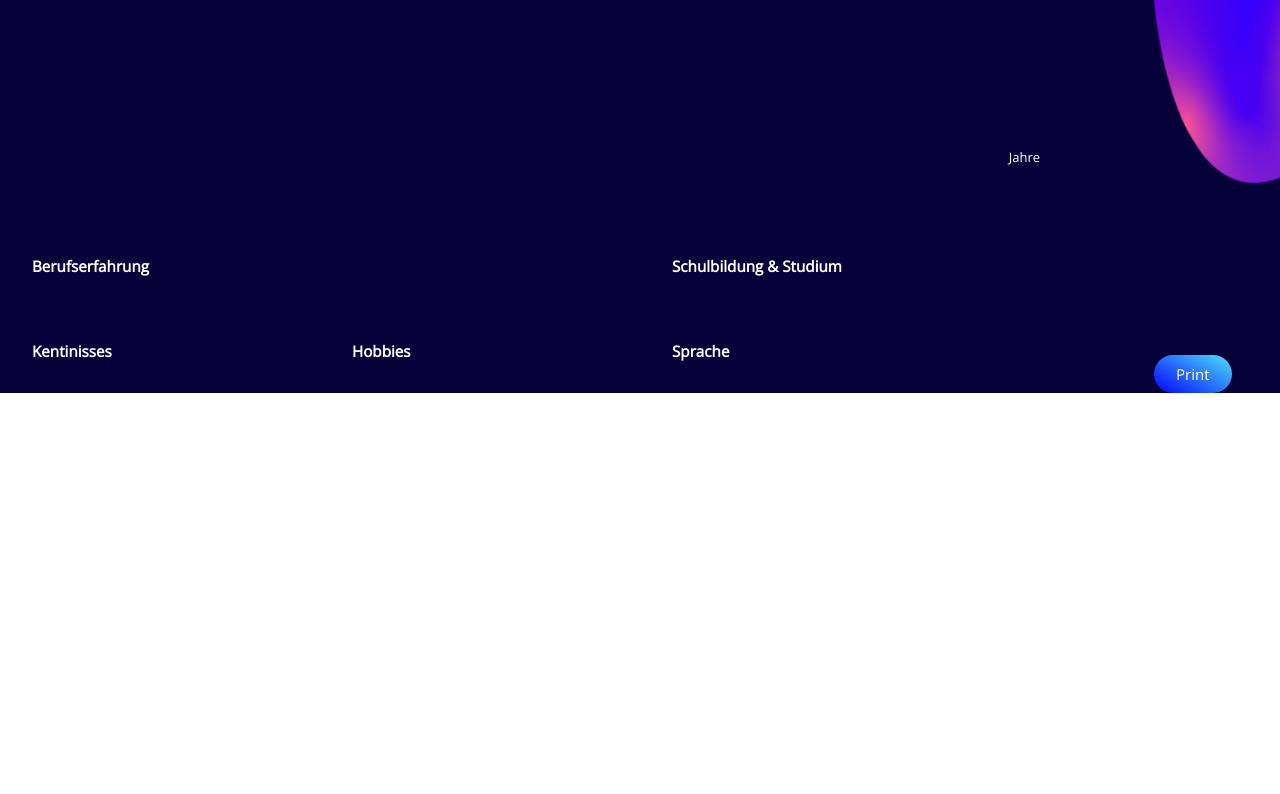
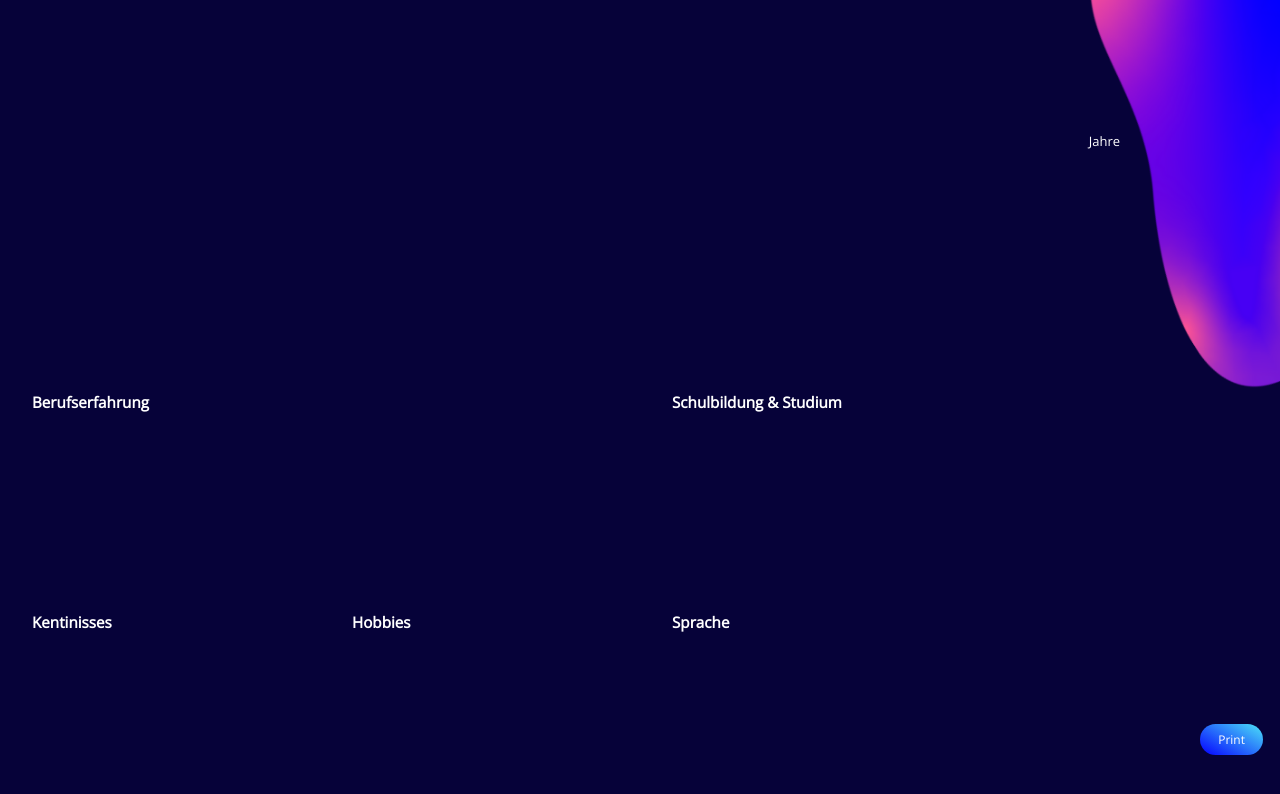
Before and after one commit to Jackeline-Matos/Lebenslauf, a React (Create React App) app in the folder lebenslauf/: page /templatezwei in a window 1280 px wide. Shown: the top 794 px of the page. Built offline with nearby package versions, Linux system fonts and the light colour scheme.

Commit message:
templatescss

```diff
--- a/lebenslauf/src/components/TemplateEins.js
+++ b/lebenslauf/src/components/TemplateEins.js
@@ -238,8 +238,7 @@ const TemplateEins = () => {
           </div>
           <div className="footerTemplateEins">
             {user.name.toUpperCase()}{" "}
-            <div className="printFooter">
-              {" "}
+            <div>
               <button onClick={handlePrint}>Print</button>
             </div>
           </div>
--- a/lebenslauf/src/components/TemplateZwei.css
+++ b/lebenslauf/src/components/TemplateZwei.css
@@ -14,7 +14,7 @@
   grid-template-columns: repeat(4, 1fr);
   grid-template-rows: 100px 40px 1fr 1fr 1fr;
   width: 100vw;
-  height: 100%;
+  height: 100vh;
   font-family: 'Space Mono', monospace, sans-serif;
   color:white;
 }
@@ -24,9 +24,7 @@
   display: grid;
   grid-column: 1/5;
   grid-row:1/2;
-
   place-items: center;
-
 }
 
 .boxHeader h1{
@@ -44,15 +42,15 @@
   grid-column:3/5;
   grid-row:2/3;
   font-size: small;
-  padding-right: 15rem;
-  padding-top: 3rem;
+  padding-right: 10rem;
+  padding-top: 2rem;
   direction: rtl;
 }
 
 .uberMich{
   grid-column:1/5;
   grid-row:3/4;
-
+  padding-top: 3rem;
   padding-left: 2rem;
   text-align: center;
   font-size: small;
@@ -115,12 +113,10 @@ ul li, .boxSchulbildung li{
 
 }
 .boxButton{
-  grid-column:4/5;
-  grid-row:5/6;
-  justify-self: end;
-  margin-top: 2.9rem;
-  margin-right: 3rem;
-
+  position:absolute;
+  right: 2px;
+  bottom: 45px;
+  padding-right: 15px;
 }
 
 .boxButton button{
@@ -130,7 +126,7 @@ ul li, .boxSchulbildung li{
   border-radius: 20px;
   background-size: 100% auto;
   font-family: inherit;
-  font-size: 15px;
+  font-size: 12px;
   padding: 0.6em 1.5em;
 }
 
@@ -140,3 +136,12 @@ ul li, .boxSchulbildung li{
   -webkit-animation:  2s infinite;
   animation:  1.5s infinite;
  }
+
+ .boxNiveau{
+   grid-column:3/4;
+   grid-row:5/6;
+   justify-self: end;
+   margin-top: 4.2rem;
+   padding-right: 5rem;
+   font-size: small;
+ }
--- a/lebenslauf/src/components/TemplateZwei.js
+++ b/lebenslauf/src/components/TemplateZwei.js
@@ -1,9 +1,17 @@
 import UserContext from "../context/UserContext";
 import { useContext } from "react";
-import { useEffect } from "react";
+import { useEffect, useRef } from "react";
 import "./TemplateZwei.css";
 import Bild from "../images/templateZwei.png";
+import { useReactToPrint } from "react-to-print";
 const TemplateZwei = () => {
+  const componentRef = useRef();
+  const handlePrint = useReactToPrint({
+    content: () => componentRef.current,
+    documentTitle: "lebenslauf1",
+    onAfterPrint: () => alert("Print success"),
+  });
+
   const [user, setUser] = useContext(UserContext);
   useEffect(() => {
     const userData = JSON.parse(localStorage.getItem("data"));
@@ -74,12 +82,20 @@ const TemplateZwei = () => {
   ];
 
   const sprache = [
-    { sprache: user.sprache },
+    { sprache: user.sprache, niveau: user.niveau },
     { sprache: user.spracheEins },
     { sprache: user.spracheZwei },
   ];
 
   return (
+    <>
+      <div
+        ref={componentRef}
+        style={{
+          width: "100%",
+          height: window.innerHeight,
+        }}
+      >
         <div
           className="container"
           style={{
@@ -88,6 +104,7 @@ const TemplateZwei = () => {
             backgroundPosition: "center",
             backgroundSize: "cover",
           }}
+          ref={componentRef}
         >
           <div className="boxHeader">
             <h1>
@@ -128,7 +145,7 @@ const TemplateZwei = () => {
                   {item.stellen.length > 1 ? (
                     <>
                       <li>{item.stellen} </li>{" "}
-                  <li>
+                      <li className="">
                         {item.unternehmen}- {item.start}-{item.end}
                       </li>
                     </>
@@ -198,15 +215,25 @@ const TemplateZwei = () => {
           <div class="boxSprache">
             <h3>Sprache</h3>
             <ul>
-          {user.item.map((hobby) => (
-            <li>{hobby}</li>
+              {sprache.map((item) => (
+                <li>{item.sprache}</li>
               ))}
             </ul>
           </div>
-      <div className="boxButton">
-        <button>Print</button>
+          <div class="boxNiveau">
+            <ul>
+              {sprache.map((item) => (
+                <li>{item.niveau}</li>
+              ))}
+            </ul>
           </div>
         </div>
+      </div>
+
+      <div className="boxButton">
+        <button onClick={handlePrint}>Print</button>
+      </div>
+    </>
   );
 };
 
```
Lines whose indentation alone changed are shown as unchanged.
